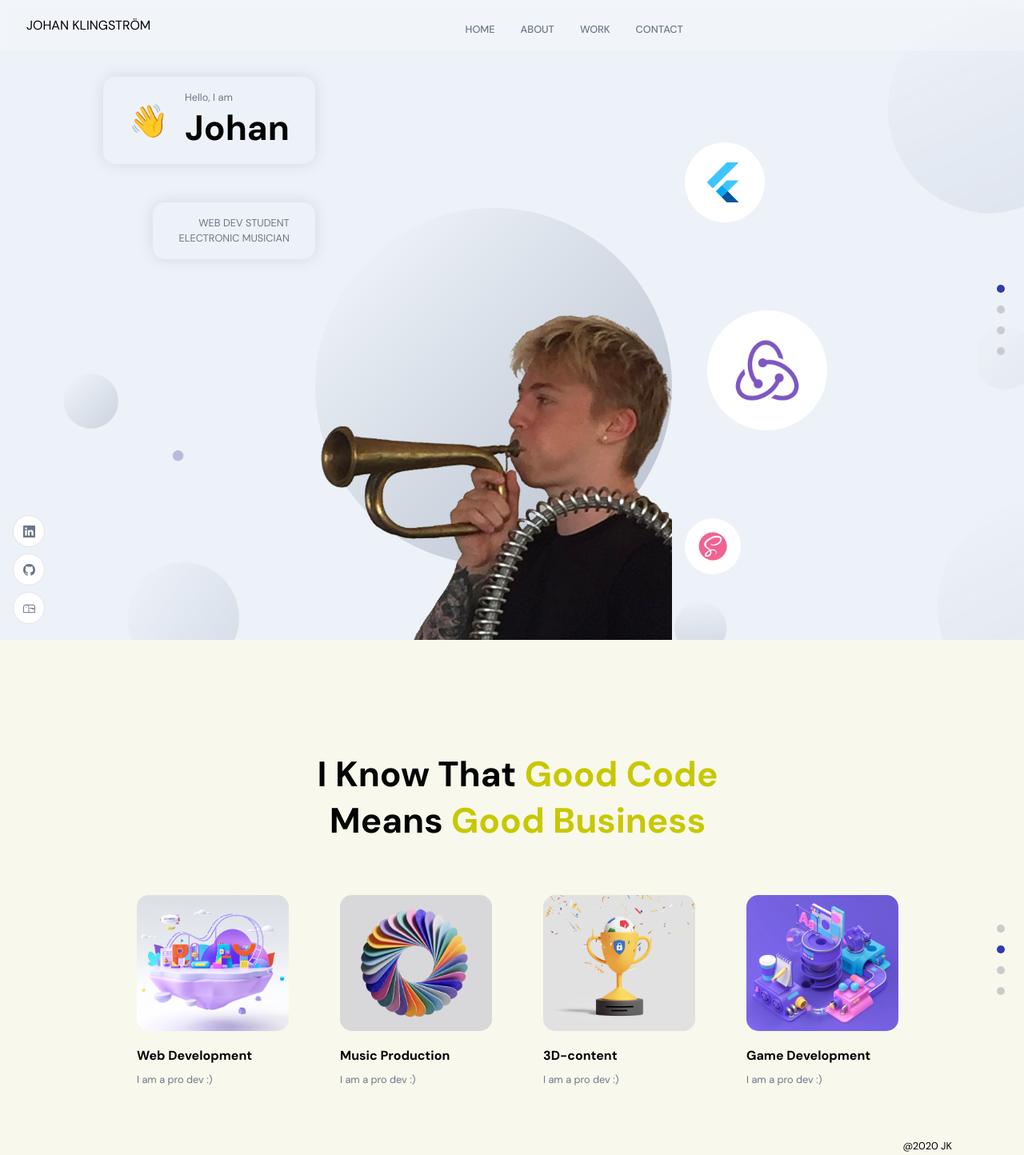
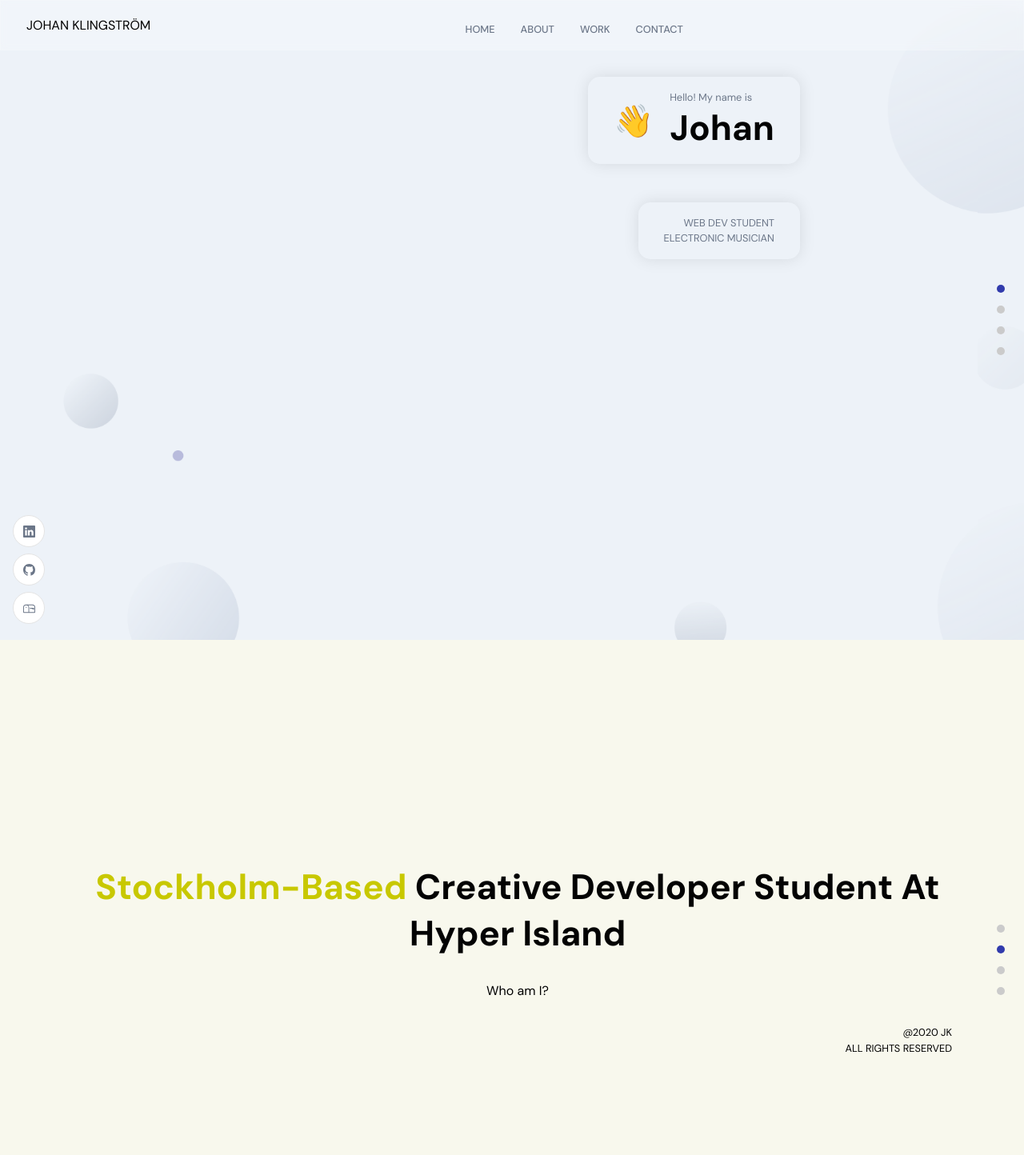
Before and after one commit to JohanKlingstrom/johanklingstrom-portfolio, a React (Create React App) app: page / in a window 1280 px wide. Shown: the top 1444 px of the page at 80% size. Built offline with nearby package versions, Linux system fonts and the light colour scheme.

Commit message:
reset content for 3d

```diff
--- a/src/App.js
+++ b/src/App.js
@@ -1,6 +1,6 @@
 import React from 'react';
 
-import { About, Brag, Footer, Header, Work } from './container';
+import { About, Footer, Header, Work } from './container';
 import { Navbar } from './components';
 import './App.scss';
 
@@ -10,7 +10,6 @@ const App = () => {
       <Navbar />
       <Header />
       <About />
-      <Brag />
       <Work />
       <Footer />
     </div>
--- a/src/container/About/About.jsx
+++ b/src/container/About/About.jsx
@@ -16,21 +16,9 @@ const aboutContent = [
 const About = () => {
   return (
     <>
-      <h2 className="head-text">I Know That <span>Good Code</span> <br />means <span>Good Business</span></h2>
+      <h2 className="head-text"><span>Stockholm-based</span> creative developer student at Hyper Island</h2>
       <div className="app__profiles">
-        {aboutContent.map((about, index) => (
-          <motion.div
-            whileInView={{ opacity: 1 }}
-            whileHover={{ scale: 1.1 }}
-            transition={{ duration: 0.5, type: 'tween' }}
-            className="app__profile-item"
-            key={about.title + index}
-          >
-            <img src={about.imageUrl} alt={about.title} />
-            <h2 className="bold-text" style={{ marginTop: 20 }}>{about.title}</h2>
-            <p className="p-text" style={{ marginTop: 10 }}>{about.description}</p>
-          </motion.div>
-        ))}
+        Who am I?
       </div>
     </>
   )
--- a/src/container/Brag/Brag.jsx
+++ /dev/null
@@ -1,11 +0,0 @@
-import React from 'react';
-
-import './Brag.scss';
-
-const Brag = () => {
-  return (
-    <div>Brag</div>
-  )
-}
-
-export default Brag;
--- a/src/container/Header/Header.jsx
+++ b/src/container/Header/Header.jsx
@@ -29,7 +29,7 @@ const Header = () => {
           <div className="badge-cmp app__flex">
             <span>👋</span>
             <div style={{ marginLeft: 20 }}>
-              <p className="p-text">Hello, I am</p>
+              <p className="p-text">Hello! My name is</p>
               <h1 className="head-text">Johan</h1>
             </div>
           </div>
@@ -40,31 +40,6 @@ const Header = () => {
           </div>
         </div>
       </motion.div>
-      <motion.div
-        whileInView={{ opacity: [0, 1] }}
-        transition={{ duration: 0.5, delayChildren: 0.5 }}
-        className="app__header-img"
-      >
-        <img src={images.profile} alt="profile-bg" />
-        <motion.img
-          whileInView={{ scale: [0, 1] }}
-          transition={{ duration: 0.5, ease: 'easeInOut' }}
-          src={images.circle}
-          alt="profile_circle"
-          className="overlay_circle"
-        />
-      </motion.div>
-      <motion.div
-        variants={scaleVariants}
-        whileInView={scaleVariants.whileInView}
-        className="app__header-circles"
-      >
-        {[images.flutter, images.redux, images.sass].map((circle, index) => (
-          <div className="circle-cmp app__flex" key={`circle-${index}`} >
-            <img src={circle} alt="styling-circle" />
-          </div>
-        ))}
-      </motion.div>
     </div>
   )
 }
--- a/src/container/Work/Work.jsx
+++ b/src/container/Work/Work.jsx
@@ -1,11 +1,25 @@
-import React from 'react';
+import React, { useState, useEffect } from 'react';
+import { AiFillEye, AiFillGithub } from 'react-icons/ai';
+import { motion } from 'framer-motion';
 
+import { AppWrapper } from '../../wrapper';
 import './Work.scss';
+import { images } from '../../constants';
+
+const portfolioItems = [
+  { title: 'Inkterest', description: 'An image sharing web app for tattoo enthusiasts', imageUrl: images.about01, hostedAt: 'https://inkterest.netlify.app/', githubLink: 'https://github.com/JohanKlingstrom/inkterest' },
+  { title: 'Astrocat', description: 'A vertical platformer survival game with cats in space', imageUrl: images.about02, hostedAt: 'https://google.com', githubLink: 'https://github.com/JohanKlingstrom/Astrocat' },
+  { title: 'JK Portfolio 2022', description: 'My portfolio, that you are on right now!', imageUrl: images.about03, hostedAt: 'https://youtube.com', githubLink: 'https://github.com/JohanKlingstrom/johanklingstrom-portfolio' },
+];
 
 const Work = () => {
+  const [animateCard, setAnimateCard] = useState({ y: 0, opacity: 1 });
+
   return (
-    <div>Work</div>
+    <>
+      <h2 className="head-text">Some of my recent <span>Projects</span></h2>
+    </>
   )
 }
 
-export default Work
+export default AppWrapper(Work, 'work');
--- a/src/container/Work/Work.scss
+++ b/src/container/Work/Work.scss
@@ -0,0 +1,94 @@
+.app__work {
+    flex: 1;
+    width: 100%;
+    flex-direction: column;
+}
+
+.app__work-filter {
+    display: flex;
+    flex-direction: row;
+    justify-content: flex-start;
+    align-items: center;
+    flex-wrap: wrap;
+    margin: 4rem 0 2rem;
+
+    .app__work-filter-item {
+        padding: 0.5rem 1rem;
+        border-radius: 0.5rem;
+        background-color: #fff;
+        color: #000;
+        font-weight: 800;
+        cursor: pointer;
+        transition: all 0.3s ease;
+        margin: 0.5rem;
+
+        &:hover {
+            background-color: var(--secondary-color);
+            color: #fff;
+        }
+
+        @media screen and (min-width: 2000px) {
+            padding: 1rem 2rem;
+            border-radius: 0.85rem;
+        }
+    }
+
+    .item-active {
+        background-color: var(--secondary-color);
+        color: #fff;
+    }
+}
+
+.app__work-portfolio {
+    display: flex;
+    flex-wrap: wrap;
+    justify-self: center;
+    align-items: center;
+
+    .app_work-item {
+        width: 270px;
+        flex-direction: column;
+
+        margin: 2rem;
+        padding: 1rem;
+        border-radius: 0.5rem;
+        background-color: #fff;
+        color: #000;
+
+        cursor: pointer;
+        transition: all 0.3s ease;
+
+        &:hover {
+            box-shadow: 0 0 25px rgba(0, 0, 0, 0.2);
+        }
+
+        @media screen and (min-width: 2000px) {
+            width: 470px;
+            padding: 1.25rem;
+            border-radius: 0.75rem;
+        }
+
+        @media screen and (max-width: 300px) {
+            width: 100%;
+            margin: 1rem;
+        }
+    }
+}
+
+.app__work-img {
+    width: 100%;
+    height: 230px;
+
+    position: relative;
+
+    img {
+        width: 100%;
+        height: 100%;
+        border-radius: 0.5rem;
+        object-fit: cover;
+    }
+
+    @media screen and (min-width: 2000px) {
+        height: 350px;
+    }
+}
--- a/src/container/index.js
+++ b/src/container/index.js
@@ -1,5 +1,4 @@
 export { default as About } from './About/About';
-export { default as Brag } from './Brag/Brag';
 export { default as Footer } from './Footer/Footer';
 export { default as Header } from './Header/Header';
 export { default as Work } from './Work/Work';
--- a/src/wrapper/AppWrapper.js
+++ b/src/wrapper/AppWrapper.js
@@ -18,4 +18,4 @@ const AppWrapper = (Component, idName, classNames) => function HOC() {
   )
 }
 
-export default AppWrapper
+export default AppWrapper;
```
Also changed, not shown: src/container/Brag/Brag.scss (deleted).
